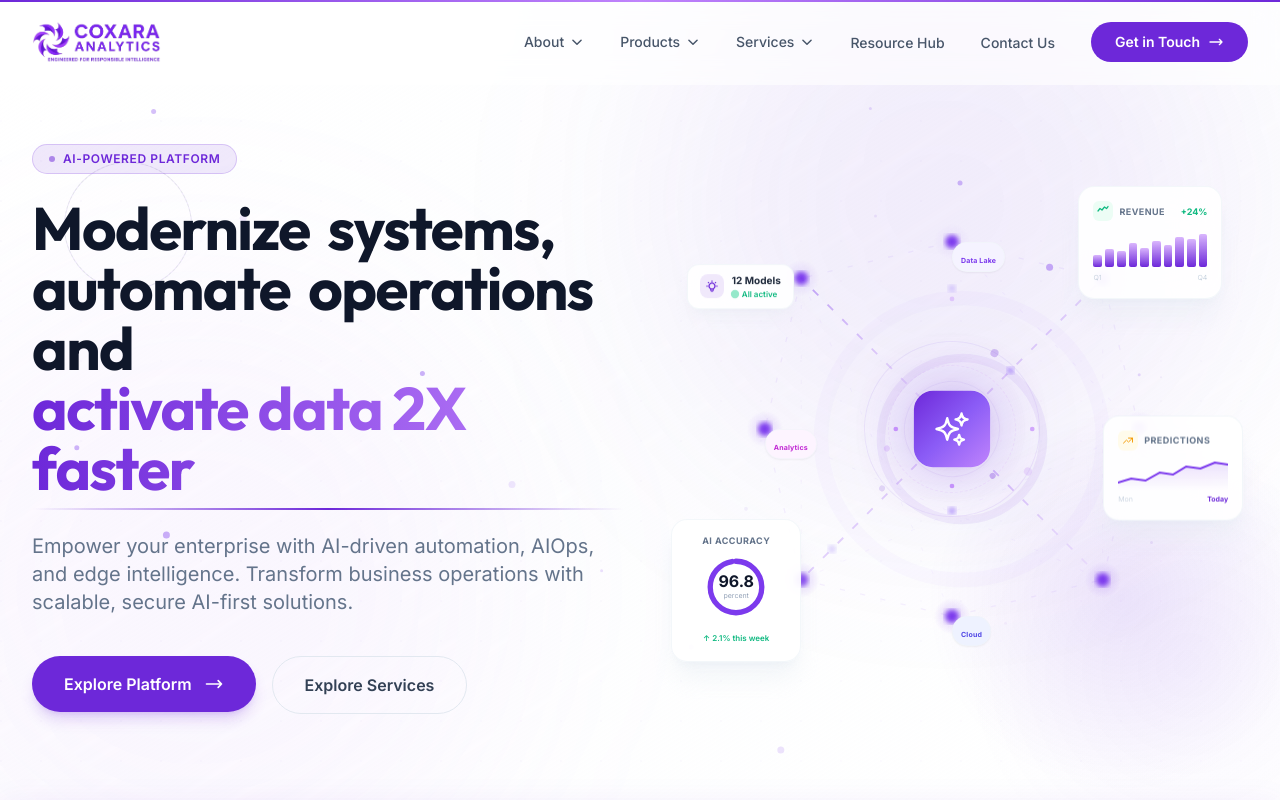
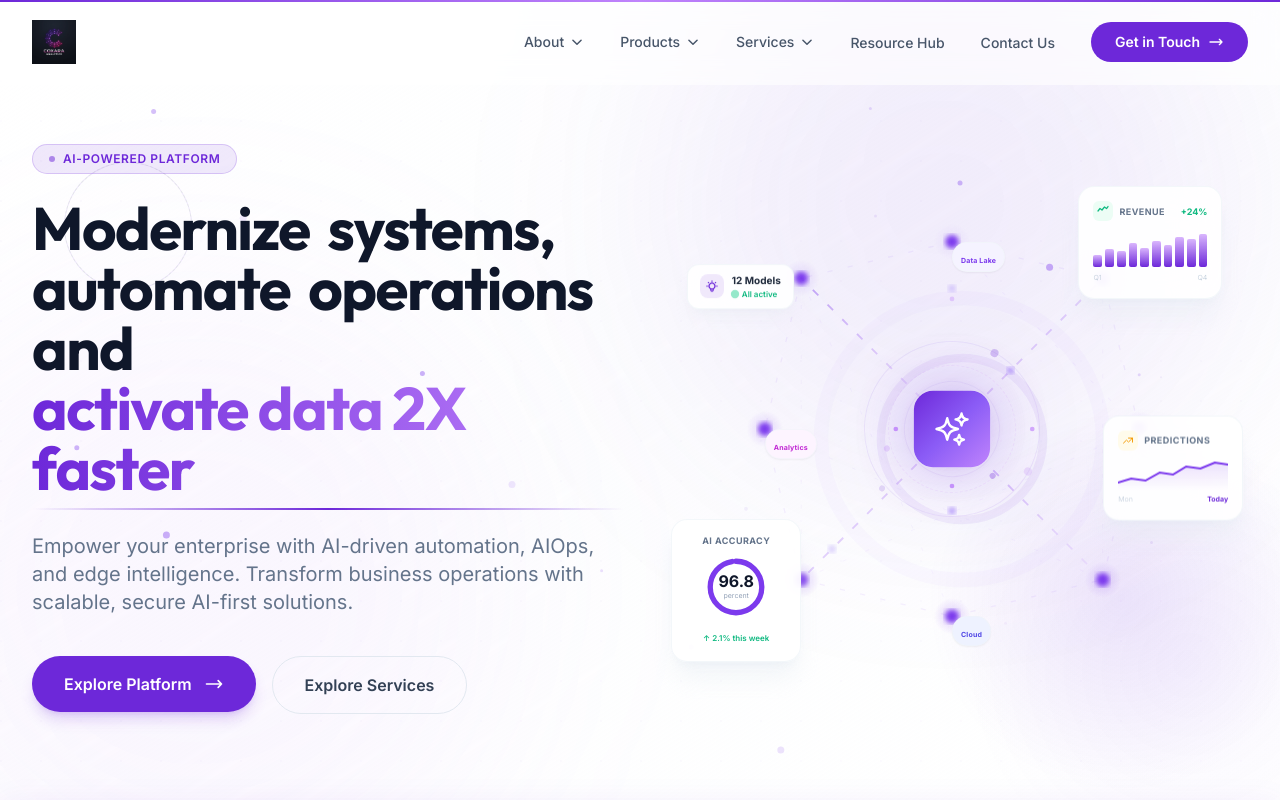
Before and after one commit to chandran65/coxara_analytics, a React (Vite) app in the folder client/: page / in a window 1280 px wide. Shown: the top 800 px of the page. Built offline with nearby package versions, Linux system fonts and the light colour scheme.

Commit message:
Add and integrate new geometric AI node logo

```diff
--- a/client/src/components/layout/Footer.jsx
+++ b/client/src/components/layout/Footer.jsx
@@ -141,7 +141,7 @@ const Footer = () => {
             >
               <Link to="/" className="inline-block group mb-6">
                 <img
-                  src="/full-logo-Photoroom.png"
+                  src="/geometric_c_nodes.png"
                   alt="COXARA Analytics"
                   className="h-11 w-auto object-contain transition-all duration-300 group-hover:scale-105 opacity-90 group-hover:opacity-100"
                 />
--- a/client/src/components/layout/Navbar.jsx
+++ b/client/src/components/layout/Navbar.jsx
@@ -260,7 +260,7 @@ const Navbar = () => {
             }}
           >
             <motion.img
-              src="/full-logo-Photoroom.png"
+              src="/geometric_c_nodes.png"
               alt="COXARA Analytics"
               className={`w-auto object-contain transition-all duration-500 ${
                 isScrolled ? "h-9" : "h-10 sm:h-11"
```
Also changed, not shown: client/public/geometric_c_nodes.png (added).
